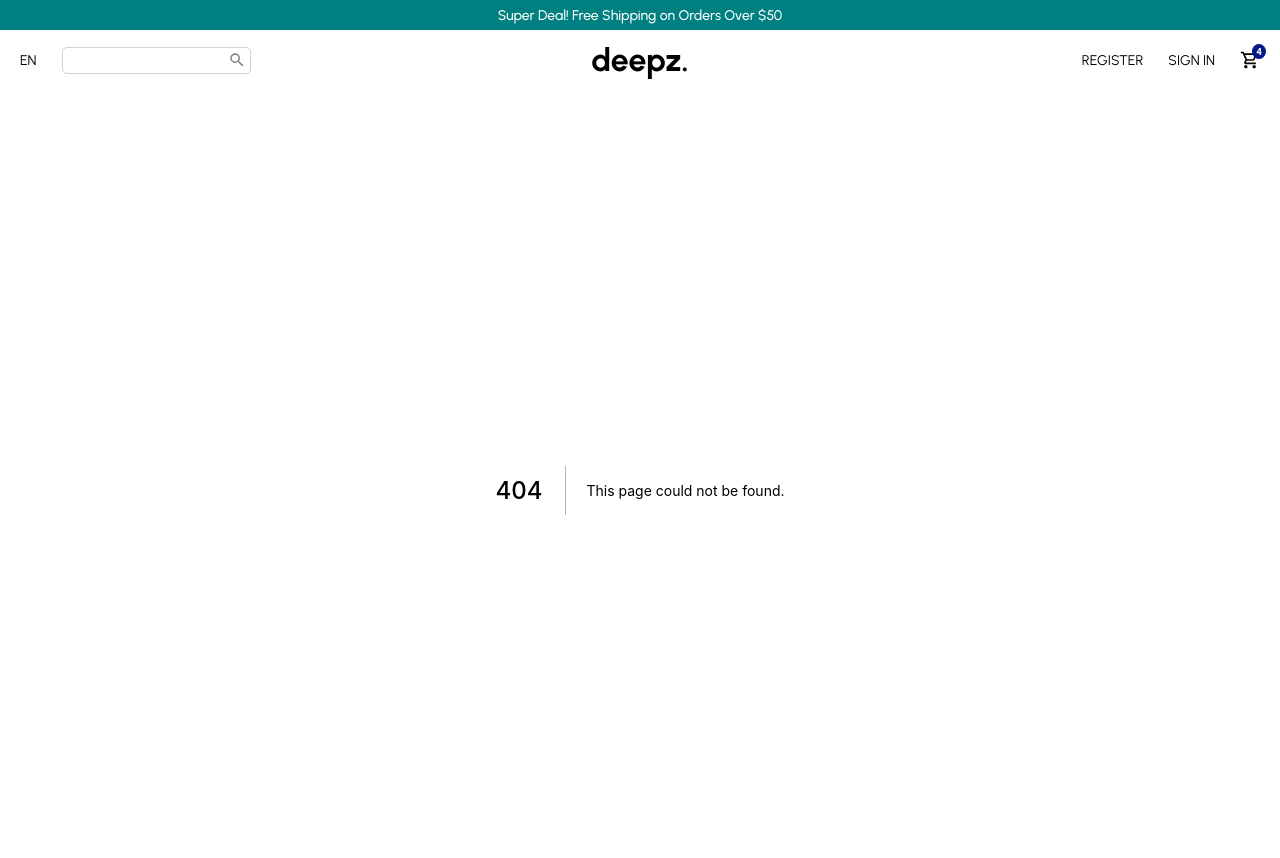
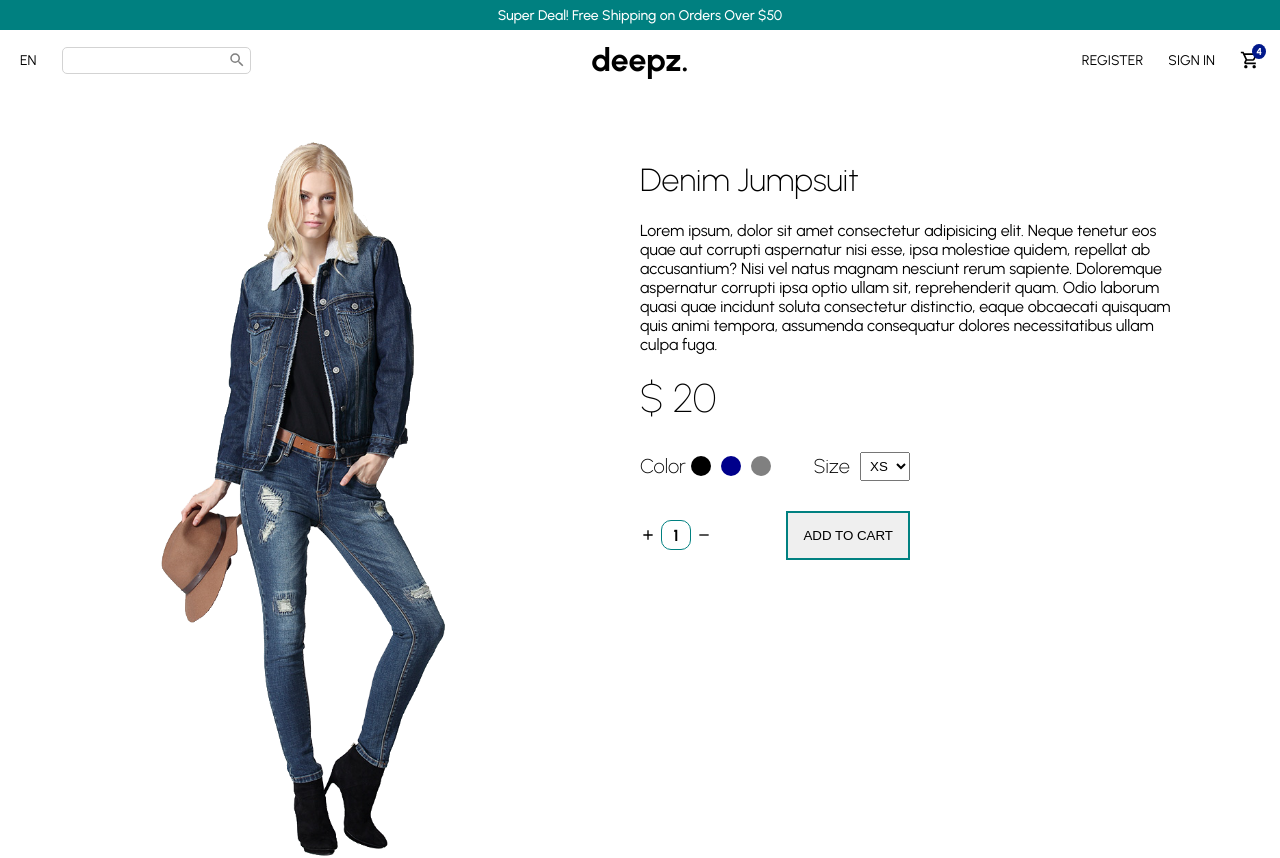
Before and after one commit to deepzS2/MERN-ecommerce, a Next.js app in the folder frontend/: page /product in a window 1280 px wide. Before the commit this address had no page. Shown: the top 858 px of the page. Built offline with nearby package versions, Linux system fonts and the light colour scheme.

Commit message:
✨: Single product page created!

```diff
--- /dev/null
+++ b/frontend/src/pages/product.tsx
@@ -0,0 +1,76 @@
+import { NextPage } from 'next'
+import Head from 'next/head'
+import Image from 'next/image'
+import { MdAdd, MdRemove } from 'react-icons/md'
+
+import {
+	Main,
+	ImageContainer,
+	InfoContainer,
+	Filter,
+	FilterColor,
+	AmountContainer,
+} from '@styles/pages/Product'
+
+const Product: NextPage = () => {
+	return (
+		<>
+			<Head>
+				<title>Frontend</title>
+				<meta name="description" content="Generated by create next app" />
+				<link rel="icon" href="/favicon.ico" />
+			</Head>
+			<Main>
+				<ImageContainer>
+					<Image
+						src="/products/jean.png"
+						layout="fill"
+						objectFit="cover"
+						alt=""
+					/>
+				</ImageContainer>
+				<InfoContainer>
+					<h1>Denim Jumpsuit</h1>
+					<p>
+						Lorem ipsum, dolor sit amet consectetur adipisicing elit. Neque
+						tenetur eos quae aut corrupti aspernatur nisi esse, ipsa molestiae
+						quidem, repellat ab accusantium? Nisi vel natus magnam nesciunt
+						rerum sapiente. Doloremque aspernatur corrupti ipsa optio ullam sit,
+						reprehenderit quam. Odio laborum quasi quae incidunt soluta
+						consectetur distinctio, eaque obcaecati quisquam quis animi tempora,
+						assumenda consequatur dolores necessitatibus ullam culpa fuga.
+					</p>
+					<span>$ 20</span>
+					<div className="filters">
+						<Filter type="color">
+							<span className="title">Color</span>
+							<FilterColor color="black" />
+							<FilterColor color="darkblue" />
+							<FilterColor color="gray" />
+						</Filter>
+						<Filter type="size">
+							<span className="title">Size</span>
+							<select>
+								<option>XS</option>
+								<option>S</option>
+								<option>M</option>
+								<option>L</option>
+								<option>XL</option>
+							</select>
+						</Filter>
+					</div>
+					<div className="add-amount">
+						<AmountContainer>
+							<MdAdd />
+							<span>1</span>
+							<MdRemove />
+						</AmountContainer>
+						<button>Add to cart</button>
+					</div>
+				</InfoContainer>
+			</Main>
+		</>
+	)
+}
+
+export default Product
--- /dev/null
+++ b/frontend/src/styles/pages/Product.ts
@@ -0,0 +1,111 @@
+import styled, { css } from 'styled-components'
+
+interface FilterProps {
+	type: 'color' | 'size'
+}
+
+interface FilterColorProps {
+	color: string
+}
+
+export const Main = styled.main`
+	padding: 50px;
+	display: flex;
+`
+
+export const ImageContainer = styled.div`
+	flex: 1;
+	position: relative;
+	height: 90vh;
+`
+
+export const InfoContainer = styled.div`
+	flex: 1;
+	padding: 0 50px;
+
+	h1 {
+		font-weight: 200;
+	}
+
+	p {
+		margin: 20px 0;
+	}
+
+	> span {
+		font-weight: 100;
+		font-size: 40px;
+	}
+
+	.filters {
+		display: flex;
+		justify-content: space-between;
+		width: 50%;
+		margin: 30px 0;
+	}
+
+	.add-amount {
+		display: flex;
+		align-items: center;
+		width: 50%;
+		justify-content: space-between;
+
+		button {
+			text-transform: uppercase;
+			padding: 15px;
+			border: 2px solid ${({ theme }) => theme.colors.teal};
+			background-color: ${({ theme }) => theme.colors.white};
+			cursor: pointer;
+			font-weight: 500;
+
+			&:hover {
+				background-color: #f8f4f4;
+			}
+		}
+	}
+`
+
+export const AmountContainer = styled.div`
+	display: flex;
+	align-items: center;
+	font-weight: 700;
+
+	span {
+		width: 30px;
+		height: 30px;
+		border-radius: 10px;
+		border: 1px solid ${({ theme }) => theme.colors.teal};
+
+		display: flex;
+		align-items: center;
+		justify-content: center;
+		margin: 0 5px;
+	}
+`
+
+export const Filter = styled.div<FilterProps>`
+	display: flex;
+	align-items: center;
+
+	.title {
+		font-size: 20px;
+		font-weight: 200;
+	}
+
+	${({ type }) =>
+		type === 'size' &&
+		css`
+			select {
+				margin-left: 10px;
+				padding: 5px;
+			}
+		`}
+`
+
+export const FilterColor = styled.div<FilterColorProps>`
+	width: 20px;
+	height: 20px;
+	border-radius: 50%;
+	background-color: ${({ color }) => color};
+	margin: 0 5px;
+	cursor: pointer;
+`
```
Also changed, not shown: frontend/public/products/jean.png (added).
